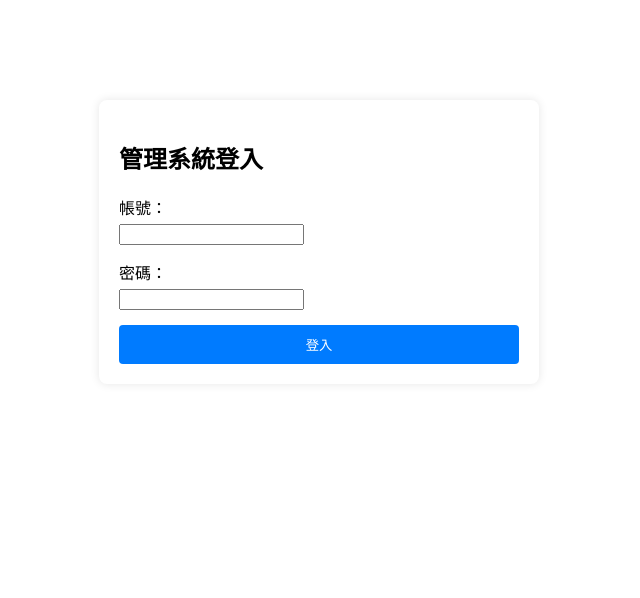
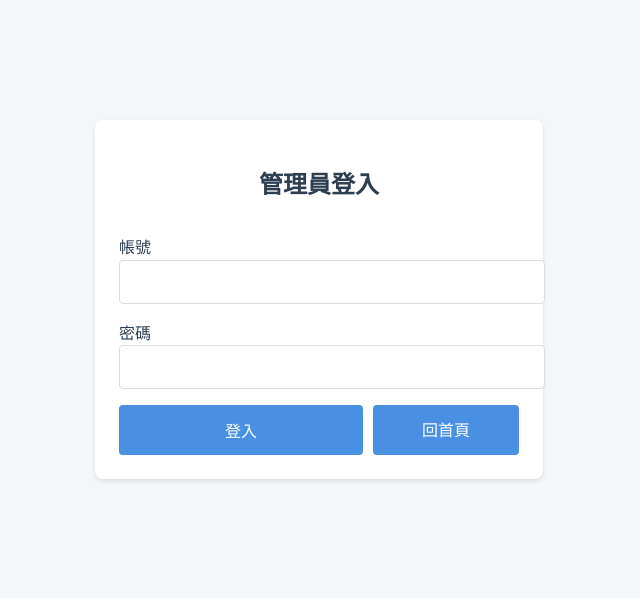
Before and after one commit to if-else-master/2025-SC, a PHP site: page /admin/login.php in a window 1280 px wide. Shown: the top 598 px of the page, without its empty margins (321-961 px from the left). Run offline with PHP 8.4, Linux system fonts and the light colour scheme.

Commit message:
update login

```diff
--- a/web03/admin/companies/create.php
+++ b/web03/admin/companies/create.php
@@ -8,6 +8,8 @@
     <meta name="viewport" content="width=device-width, initial-scale=1.0">
     <title>新增會員公司</title>
     <link rel="stylesheet" href="../../css/admin.css">
+    <link href="https://fonts.googleapis.com/css2?family=Noto+Sans+TC:wght@400;500;700&display=swap" rel="stylesheet">
+    <link rel="stylesheet" href="/assets/css/style.css">
 </head>
 <body>
     <div class="admin-container">
--- a/web03/admin/companies/index.php
+++ b/web03/admin/companies/index.php
@@ -14,6 +14,8 @@
     <meta name="viewport" content="width=device-width, initial-scale=1.0">
     <title>會員公司管理</title>
     <link rel="stylesheet" href="../../css/admin.css">
+    <link href="https://fonts.googleapis.com/css2?family=Noto+Sans+TC:wght@400;500;700&display=swap" rel="stylesheet">
+    <link rel="stylesheet" href="/assets/css/style.css">
 </head>
 <body>
     <div class="admin-container">
--- a/web03/admin/index.php
+++ b/web03/admin/index.php
@@ -8,6 +8,8 @@
     <meta name="viewport" content="width=device-width, initial-scale=1.0">
     <title>管理系統</title>
     <link rel="stylesheet" href="../css/admin.css">
+    <link href="https://fonts.googleapis.com/css2?family=Noto+Sans+TC:wght@400;500;700&display=swap" rel="stylesheet">
+    <link rel="stylesheet" href="/assets/css/style.css">
 </head>
 <body>
     <div class="admin-container">
--- a/web03/admin/login.php
+++ b/web03/admin/login.php
@@ -10,26 +10,38 @@
 <head>
     <meta charset="UTF-8">
     <meta name="viewport" content="width=device-width, initial-scale=1.0">
-    <title>管理系統登入</title>
-    <link rel="stylesheet" href="../css/admin.css">
+    <title>管理員登入</title>
+    <link href="https://fonts.googleapis.com/css2?family=Noto+Sans+TC:wght@400;500;700&display=swap" rel="stylesheet">
+    <link rel="stylesheet" href="../assets/css/style.css">
+    <link href="https://fonts.googleapis.com/css2?family=Noto+Sans+TC:wght@400;500;700&display=swap" rel="stylesheet">
+    <link rel="stylesheet" href="/assets/css/style.css">
 </head>
 <body>
-    <div class="login-container">
-        <h2>管理系統登入</h2>
+    <div class="container">
+        <div class="card" style="max-width: 400px; margin: 100px auto;">
+            <h2 style="text-align: center; margin-bottom: 2rem;">管理員登入</h2>
+
             <?php if (isset($_SESSION['error'])): ?>
-            <div class="error"><?php echo $_SESSION['error']; unset($_SESSION['error']); ?></div>
+                <div class="alert alert-danger">
+                    <?php echo $_SESSION['error']; unset($_SESSION['error']); ?>
+                </div>
             <?php endif; ?>
+
             <form action="process_login.php" method="POST">
                 <div class="form-group">
-                <label for="username">帳號：</label>
-                <input type="text" id="username" name="username" required>
+                    <label for="username">帳號</label>
+                    <input type="text" id="username" name="username" class="form-control" required>
                 </div>
                 <div class="form-group">
-                <label for="password">密碼：</label>
-                <input type="password" id="password" name="password" required>
+                    <label for="password">密碼</label>
+                    <input type="password" id="password" name="password" class="form-control" required>
                 </div>
-            <button type="submit">登入</button>
+                <div style="display: flex; gap: 10px;">
+                    <button type="submit" class="btn btn-primary" style="flex: 2;">登入</button>
+                    <a href="../index.php" class="btn btn-primary" style="flex: 1; text-decoration: none; text-align: center;">回首頁</a>
+                </div>
             </form>
+        </div>
     </div>
 </body>
 </html>
--- a/web03/admin/process_login.php
+++ b/web03/admin/process_login.php
@@ -6,7 +6,7 @@
     $username = $_POST['username'] ?? '';
     $password = $_POST['password'] ?? '';
 
-    if ($username === 'admin' && $password === 'abcd1234') {
+    if ($username === 'admin' && $password === 'admin1234') {
         $_SESSION['admin_logged_in'] = true;
         $_SESSION['admin_username'] = $username;
         header('Location: index.php');
--- a/web03/admin/products/create.php
+++ b/web03/admin/products/create.php
@@ -12,6 +12,8 @@
     <meta name="viewport" content="width=device-width, initial-scale=1.0">
     <title>新增產品</title>
     <link rel="stylesheet" href="../../css/admin.css">
+    <link href="https://fonts.googleapis.com/css2?family=Noto+Sans+TC:wght@400;500;700&display=swap" rel="stylesheet">
+    <link rel="stylesheet" href="/assets/css/style.css">
 </head>
 <body>
     <div class="admin-container">
--- a/web03/admin/products/index.php
+++ b/web03/admin/products/index.php
@@ -17,6 +17,8 @@
     <meta name="viewport" content="width=device-width, initial-scale=1.0">
     <title>產品管理</title>
     <link rel="stylesheet" href="../../css/admin.css">
+    <link href="https://fonts.googleapis.com/css2?family=Noto+Sans+TC:wght@400;500;700&display=swap" rel="stylesheet">
+    <link rel="stylesheet" href="/assets/css/style.css">
 </head>
 <body>
     <div class="admin-container">
--- /dev/null
+++ b/web03/assets/css/style.css
@@ -0,0 +1,113 @@
+/* 全局樣式 */
+:root {
+    --primary-color: #4a90e2;
+    --secondary-color: #2c3e50;
+    --background-color: #f5f6fa;
+    --text-color: #2c3e50;
+    --border-color: #dcdde1;
+}
+
+body {
+    font-family: 'Noto Sans TC', sans-serif;
+    background-color: var(--background-color);
+    color: var(--text-color);
+    line-height: 1.6;
+    margin: 0;
+    padding: 0;
+}
+
+.container {
+    max-width: 1200px;
+    margin: 0 auto;
+    padding: 20px;
+}
+
+/* 導航欄樣式 */
+.navbar {
+    background-color: white;
+    box-shadow: 0 2px 4px rgba(0,0,0,0.1);
+    padding: 1rem 0;
+}
+
+.navbar-brand {
+    font-size: 1.5rem;
+    color: var(--primary-color);
+    text-decoration: none;
+    font-weight: bold;
+}
+
+/* 表單樣式 */
+.form-group {
+    margin-bottom: 1rem;
+}
+
+.form-control {
+    width: 100%;
+    padding: 0.75rem;
+    border: 1px solid var(--border-color);
+    border-radius: 4px;
+    font-size: 1rem;
+}
+
+.btn {
+    padding: 0.75rem 1.5rem;
+    border: none;
+    border-radius: 4px;
+    cursor: pointer;
+    font-size: 1rem;
+    transition: all 0.3s ease;
+}
+
+.btn-primary {
+    background-color: var(--primary-color);
+    color: white;
+}
+
+.btn-primary:hover {
+    background-color: #357abd;
+}
+
+/* 卡片樣式 */
+.card {
+    background-color: white;
+    border-radius: 8px;
+    box-shadow: 0 2px 4px rgba(0,0,0,0.1);
+    padding: 1.5rem;
+    margin-bottom: 1.5rem;
+}
+
+/* 警告訊息樣式 */
+.alert {
+    padding: 1rem;
+    border-radius: 4px;
+    margin-bottom: 1rem;
+}
+
+.alert-danger {
+    background-color: #ff6b6b;
+    color: white;
+}
+
+.alert-success {
+    background-color: #51cf66;
+    color: white;
+}
+
+/* 表格樣式 */
+.table {
+    width: 100%;
+    border-collapse: collapse;
+    margin-bottom: 1rem;
+}
+
+.table th,
+.table td {
+    padding: 0.75rem;
+    border-bottom: 1px solid var(--border-color);
+    text-align: left;
+}
+
+.table th {
+    background-color: #f8f9fa;
+    font-weight: 600;
+}
--- a/web03/gtin-verify.php
+++ b/web03/gtin-verify.php
@@ -33,6 +33,8 @@
             margin-right: 10px;
         }
     </style>
+    <link href="https://fonts.googleapis.com/css2?family=Noto+Sans+TC:wght@400;500;700&display=swap" rel="stylesheet">
+    <link rel="stylesheet" href="/assets/css/style.css">
 </head>
 <body>
     <div class="verify-container">
--- a/web03/index.php
+++ b/web03/index.php
@@ -5,6 +5,8 @@
     <meta name="viewport" content="width=device-width, initial-scale=1.0">
     <title>GTIN 管理系統</title>
     <link rel="stylesheet" href="css/style.css">
+    <link href="https://fonts.googleapis.com/css2?family=Noto+Sans+TC:wght@400;500;700&display=swap" rel="stylesheet">
+    <link rel="stylesheet" href="/assets/css/style.css">
 </head>
 <body>
     <header>
```
Also changed, not shown: 2 other files. Lines whose indentation alone changed are shown as unchanged.
